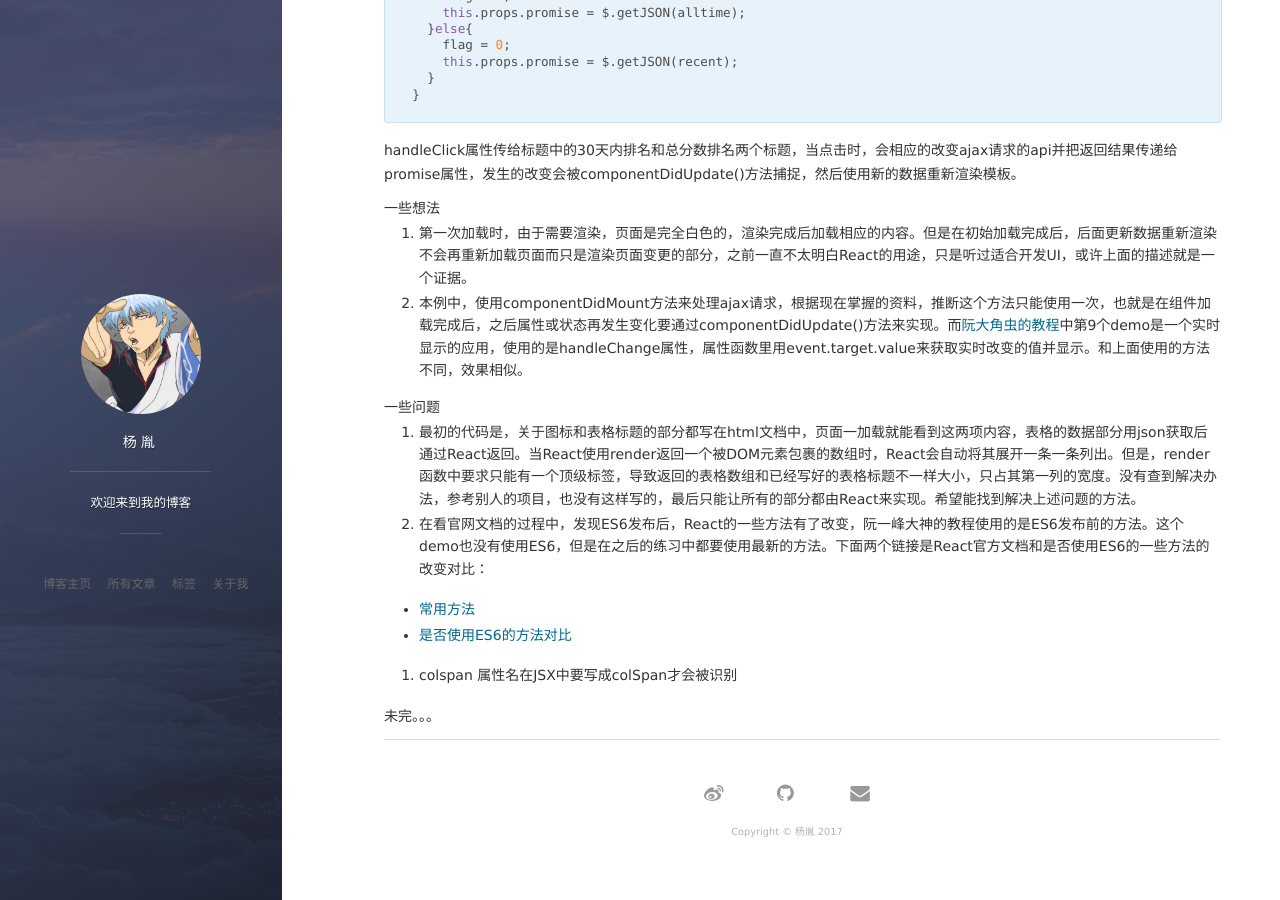
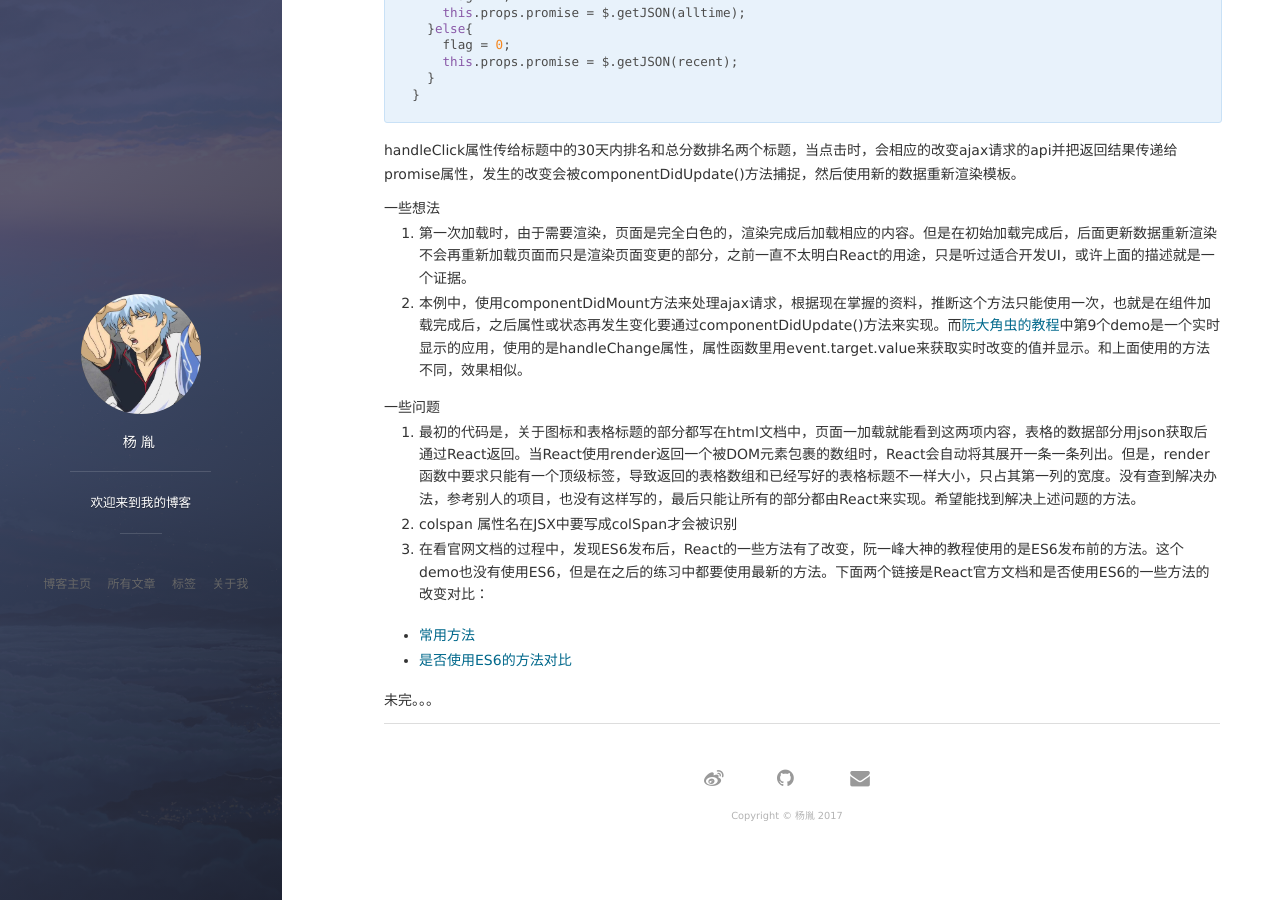
Before and after one commit to ginnko/old-blog, a Jekyll site: the page built from _posts/2017-06-19-React learn.md, in a window 1280 px wide and 900 px high, scrolled down 1088 px. Built offline with Jekyll 4.4.1, drawn with Linux system fonts in a browser that asks for light colours; nearby versions of some CDN libraries; Markdown is read by kramdown in place of the engine named in the settings; comment, search, counter and statistics services are not loaded.

Commit message:
fix something

```diff
--- a/_posts/2017-06-19-React learn.md
+++ b/_posts/2017-06-19-React learn.md
@@ -54,12 +54,13 @@ handleClick属性传给标题中的30天内排名和总分数排名两个标题
 
 ##### 一些问题
 1. 最初的代码是，关于图标和表格标题的部分都写在html文档中，页面一加载就能看到这两项内容，表格的数据部分用json获取后通过React返回。当React使用render返回一个被DOM元素包裹的数组时，React会自动将其展开一条一条列出。但是，render函数中要求只能有一个顶级标签，导致返回的表格数组和已经写好的表格标题不一样大小，只占其第一列的宽度。没有查到解决办法，参考别人的项目，也没有这样写的，最后只能让所有的部分都由React来实现。希望能找到解决上述问题的方法。
-2. 在看官网文档的过程中，发现ES6发布后，React的一些方法有了改变，阮一峰大神的教程使用的是ES6发布前的方法。这个demo也没有使用ES6，但是在之后的练习中都要使用最新的方法。下面两个链接是React官方文档和是否使用ES6的一些方法的改变对比：
+2. colspan 属性名在JSX中要写成colSpan才会被识别
+3. 在看官网文档的过程中，发现ES6发布后，React的一些方法有了改变，阮一峰大神的教程使用的是ES6发布前的方法。这个demo也没有使用ES6，但是在之后的练习中都要使用最新的方法。下面两个链接是React官方文档和是否使用ES6的一些方法的改变对比：
 
  - [常用方法](https://facebook.github.io/react/docs/react-component.html)
  - [是否使用ES6的方法对比](https://facebook.github.io/react/docs/react-component.html)
 
-3. colspan 属性名在JSX中要写成colSpan才会被识别
+
 
 
 未完。。。
```
